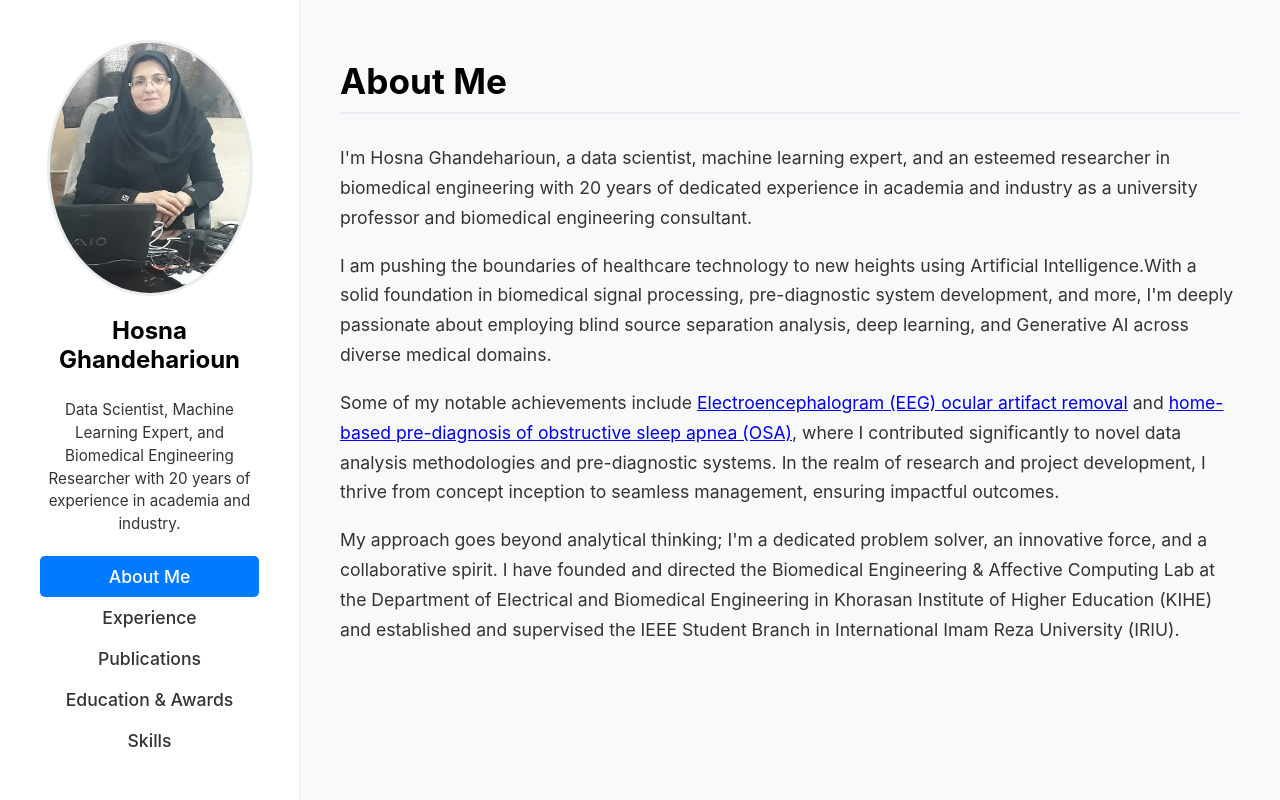
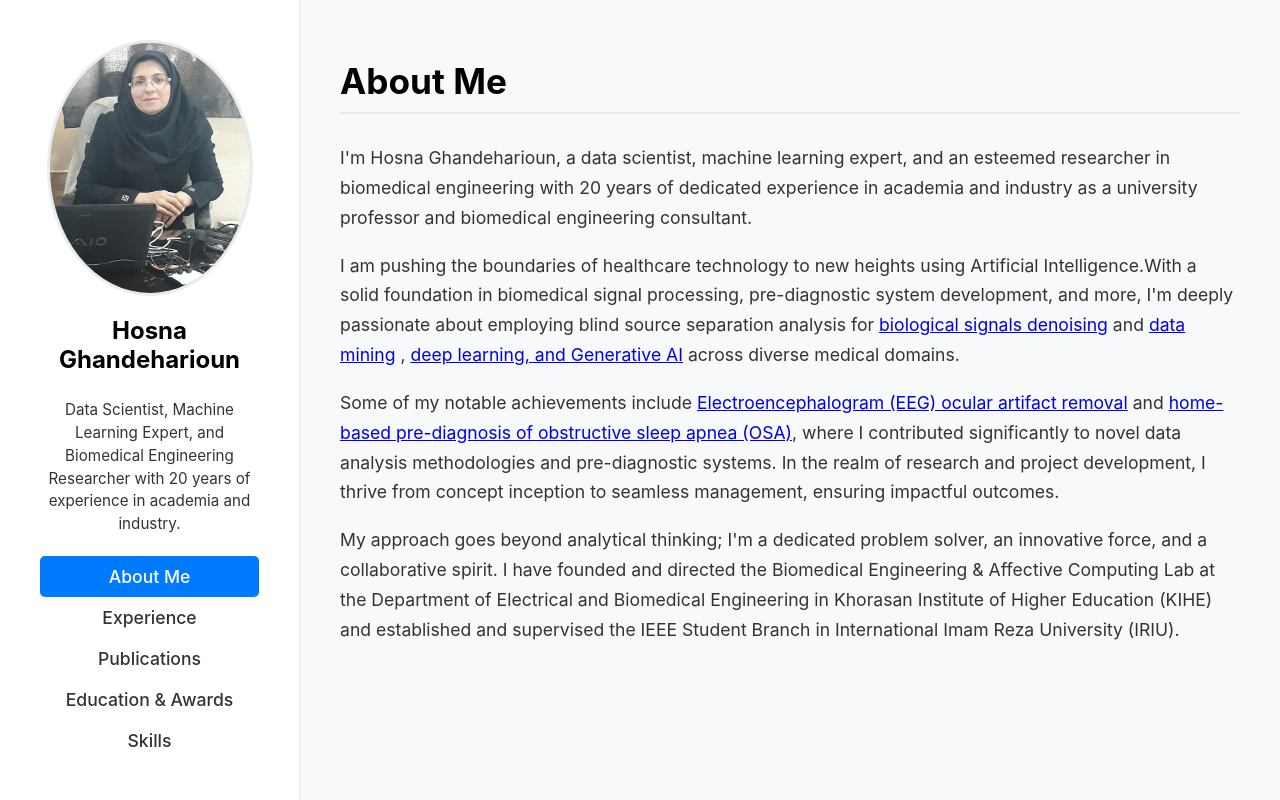
Before and after one commit to HosnaGh/HosnaGh.github.io, a plain HTML site: page index.html in a window 1280 px wide. Drawn offline with Linux system fonts and the light colour scheme.

Commit message:
Update index.html

```diff
--- a/index.html
+++ b/index.html
@@ -265,7 +265,7 @@
             <h2>About Me</h2>
             <p>I'm Hosna Ghandeharioun, a data scientist, machine learning expert, and an esteemed researcher in biomedical engineering with 20 years of dedicated experience in academia and industry as a university professor and biomedical engineering consultant. </p>
 
-            <p>I am pushing the boundaries of healthcare technology to new heights using Artificial Intelligence.With a solid foundation in biomedical signal processing, pre-diagnostic system development, and more, I'm deeply passionate about employing blind source separation analysis, deep learning, and Generative AI across diverse medical domains.</p>
+            <p>I am pushing the boundaries of healthcare technology to new heights using Artificial Intelligence.With a solid foundation in biomedical signal processing, pre-diagnostic system development, and more, I'm deeply passionate about employing blind source separation analysis for <a href="https://www.sciencedirect.com/science/article/abs/pii/S1350453310000846" target="_blank">biological signals denoising</a> and <a href="https://pubmed.ncbi.nlm.nih.gov/26632086/" target="_blank">data mining</a> ,  <a href="https://aircconline.com/csit/papers/vol11/csit111503.pdf" target="_blank">deep learning, and Generative AI</a> across diverse medical domains.</p>
 
             <p>Some of my notable achievements include <a href="https://www.sciencedirect.com/science/article/abs/pii/S1350453310000846" target="_blank"> Electroencephalogram (EEG) ocular artifact removal</a> and  <a href="https://aircconline.com/abstract/ijaia/v12n6/12621ijaia05.html" target="_blank">home-based pre-diagnosis of obstructive sleep apnea (OSA)</a>, where I contributed significantly to novel data analysis methodologies and pre-diagnostic systems. In the realm of research and project development, I thrive from concept inception to seamless management, ensuring impactful outcomes. </p>
 
```
